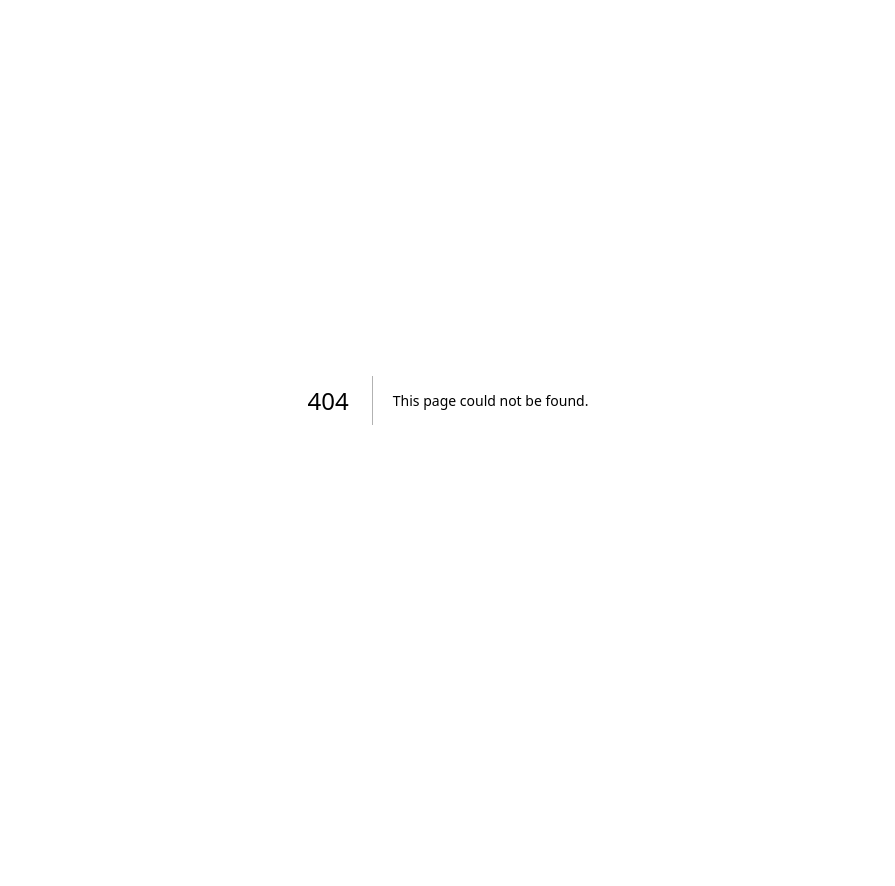
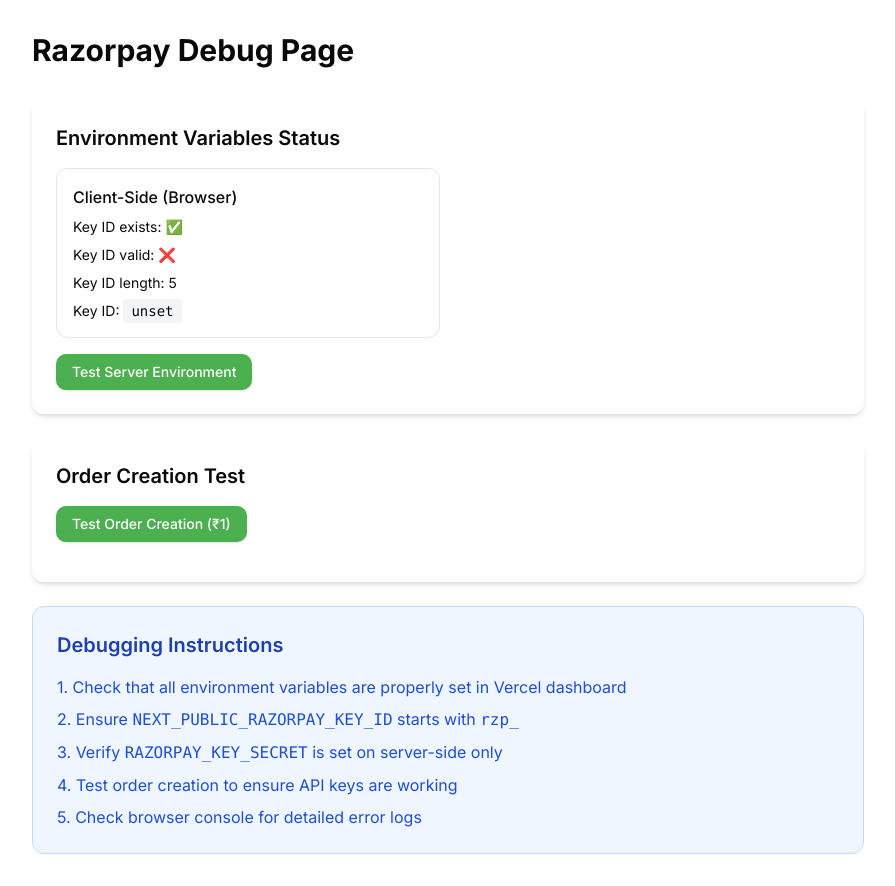
Before and after one commit to Navasaiadla/atomecostorereal, a Next.js app: page /debug/razorpay in a window 1280 px wide. Before the commit this address had no page. Shown: the whole page, without its empty margins (192-1087 px from the left). Before the commit the page ends 800 px from the top, so only its background shows below. Built offline with nearby package versions, Linux system fonts and the light colour scheme; no server answers.

Commit message:
Fix Razorpay integration with enhanced error handling

```diff
--- a/app/api/payment/create-order/route.ts
+++ b/app/api/payment/create-order/route.ts
@@ -19,6 +19,8 @@
 export async function POST(request: NextRequest) {
   try {
     console.log('Creating Razorpay order...')
+    console.log('Server Key ID:', process.env.RAZORPAY_KEY_ID)
+    console.log('Server Key Secret exists:', !!process.env.RAZORPAY_KEY_SECRET)
 
     // Get Razorpay instance with proper error handling
     let razorpay
@@ -53,7 +55,9 @@
       payment_capture: 1,
     }
 
+    console.log('Creating order with options:', options)
     const order = await razorpay.orders.create(options)
+    console.log('Order created successfully:', order)
 
     return NextResponse.json({
       success: true,
@@ -62,7 +66,10 @@
   } catch (error) {
     console.error('Error creating order:', error)
     return NextResponse.json(
-      { error: 'Failed to create order' },
+      {
+        error: 'Failed to create order',
+        details: error instanceof Error ? error.message : 'Unknown error'
+      },
       { status: 500 }
     )
   }
--- /dev/null
+++ b/app/debug/razorpay/page.tsx
@@ -0,0 +1,145 @@
+'use client'
+
+import { useState, useEffect } from 'react'
+import { Button } from '@/components/ui/button'
+
+export default function RazorpayDebugPage() {
+  const [envStatus, setEnvStatus] = useState<any>(null)
+  const [orderTest, setOrderTest] = useState<any>(null)
+  const [loading, setLoading] = useState(false)
+
+  useEffect(() => {
+    // Check environment variables on client side
+    const clientKeyId = process.env.NEXT_PUBLIC_RAZORPAY_KEY_ID
+    setEnvStatus({
+      clientKeyId,
+      clientKeyIdExists: !!clientKeyId,
+      clientKeyIdValid: clientKeyId && clientKeyId.startsWith('rzp_') && clientKeyId !== 'rzp_test_your_key_id_here',
+      clientKeyIdLength: clientKeyId?.length || 0
+    })
+  }, [])
+
+  const testOrderCreation = async () => {
+    setLoading(true)
+    try {
+      const response = await fetch('/api/payment/create-order', {
+        method: 'POST',
+        headers: {
+          'Content-Type': 'application/json',
+        },
+        body: JSON.stringify({
+          amount: 100,
+          currency: 'INR',
+          receipt: `test_${Date.now()}`,
+        }),
+      })
+
+      const data = await response.json()
+      setOrderTest({
+        status: response.status,
+        success: response.ok,
+        data
+      })
+    } catch (error) {
+      setOrderTest({
+        status: 'ERROR',
+        success: false,
+        error: error instanceof Error ? error.message : 'Unknown error'
+      })
+    } finally {
+      setLoading(false)
+    }
+  }
+
+  const testServerEnv = async () => {
+    setLoading(true)
+    try {
+      const response = await fetch('/api/test-env')
+      const data = await response.json()
+      setEnvStatus(prev => ({ ...prev, server: data }))
+    } catch (error) {
+      console.error('Error testing server env:', error)
+    } finally {
+      setLoading(false)
+    }
+  }
+
+  return (
+    <div className="container mx-auto p-8 max-w-4xl">
+      <h1 className="text-3xl font-bold mb-8">Razorpay Debug Page</h1>
+
+      {/* Environment Variables Status */}
+      <div className="bg-white rounded-lg shadow-md p-6 mb-6">
+        <h2 className="text-xl font-semibold mb-4">Environment Variables Status</h2>
+
+        {envStatus && (
+          <div className="space-y-4">
+            <div className="grid grid-cols-1 md:grid-cols-2 gap-4">
+              <div className="border rounded-lg p-4">
+                <h3 className="font-medium mb-2">Client-Side (Browser)</h3>
+                <div className="space-y-2 text-sm">
+                  <div>Key ID exists: <span className={envStatus.clientKeyIdExists ? 'text-green-600' : 'text-red-600'}>{envStatus.clientKeyIdExists ? '✅' : '❌'}</span></div>
+                  <div>Key ID valid: <span className={envStatus.clientKeyIdValid ? 'text-green-600' : 'text-red-600'}>{envStatus.clientKeyIdValid ? '✅' : '❌'}</span></div>
+                  <div>Key ID length: {envStatus.clientKeyIdLength}</div>
+                  <div>Key ID: <code className="bg-gray-100 px-2 py-1 rounded">{envStatus.clientKeyId || 'Not set'}</code></div>
+                </div>
+              </div>
+
+              {envStatus.server && (
+                <div className="border rounded-lg p-4">
+                  <h3 className="font-medium mb-2">Server-Side (API)</h3>
+                  <div className="space-y-2 text-sm">
+                    <div>Key ID exists: <span className={envStatus.server.hasKeyId ? 'text-green-600' : 'text-red-600'}>{envStatus.server.hasKeyId ? '✅' : '❌'}</span></div>
+                    <div>Key Secret exists: <span className={envStatus.server.hasKeySecret ? 'text-green-600' : 'text-red-600'}>{envStatus.server.hasKeySecret ? '✅' : '❌'}</span></div>
+                    <div>Public Key ID exists: <span className={envStatus.server.hasPublicKeyId ? 'text-green-600' : 'text-red-600'}>{envStatus.server.hasPublicKeyId ? '✅' : '❌'}</span></div>
+                    <div>Key ID valid: <span className={envStatus.server.keyIdStartsWith ? 'text-green-600' : 'text-red-600'}>{envStatus.server.keyIdStartsWith ? '✅' : '❌'}</span></div>
+                    <div>Public Key ID valid: <span className={envStatus.server.publicKeyIdStartsWith ? 'text-green-600' : 'text-red-600'}>{envStatus.server.publicKeyIdStartsWith ? '✅' : '❌'}</span></div>
+                  </div>
+                </div>
+              )}
+            </div>
+
+            <Button onClick={testServerEnv} disabled={loading} className="mt-4">
+              {loading ? 'Testing...' : 'Test Server Environment'}
+            </Button>
+          </div>
+        )}
+      </div>
+
+      {/* Order Creation Test */}
+      <div className="bg-white rounded-lg shadow-md p-6 mb-6">
+        <h2 className="text-xl font-semibold mb-4">Order Creation Test</h2>
+
+        <Button onClick={testOrderCreation} disabled={loading} className="mb-4">
+          {loading ? 'Creating Order...' : 'Test Order Creation (₹1)'}
+        </Button>
+
+        {orderTest && (
+          <div className="border rounded-lg p-4 bg-gray-50">
+            <h3 className="font-medium mb-2">Test Result:</h3>
+            <div className="space-y-2 text-sm">
+              <div>Status: <span className={orderTest.success ? 'text-green-600' : 'text-red-600'}>{orderTest.status}</span></div>
+              <div>Success: <span className={orderTest.success ? 'text-green-600' : 'text-red-600'}>{orderTest.success ? '✅' : '❌'}</span></div>
+              <div>Response:</div>
+              <pre className="bg-white p-3 rounded border text-xs overflow-auto">
+                {JSON.stringify(orderTest.data || orderTest.error, null, 2)}
+              </pre>
+            </div>
+          </div>
+        )}
+      </div>
+
+      {/* Instructions */}
+      <div className="bg-blue-50 border border-blue-200 rounded-lg p-6">
+        <h2 className="text-xl font-semibold mb-4 text-blue-800">Debugging Instructions</h2>
+        <div className="space-y-2 text-blue-700">
+          <p>1. Check that all environment variables are properly set in Vercel dashboard</p>
+          <p>2. Ensure <code>NEXT_PUBLIC_RAZORPAY_KEY_ID</code> starts with <code>rzp_</code></p>
+          <p>3. Verify <code>RAZORPAY_KEY_SECRET</code> is set on server-side only</p>
+          <p>4. Test order creation to ensure API keys are working</p>
+          <p>5. Check browser console for detailed error logs</p>
+        </div>
+      </div>
+    </div>
+  )
+}
--- a/components/ui/razorpay-button.tsx
+++ b/components/ui/razorpay-button.tsx
@@ -41,10 +41,21 @@
     const script = document.createElement('script')
     script.src = 'https://checkout.razorpay.com/v1/checkout.js'
     script.async = true
+
+    script.onload = () => {
+      console.log('Razorpay script loaded successfully')
+    }
+
+    script.onerror = () => {
+      console.error('Failed to load Razorpay script')
+    }
+
     document.body.appendChild(script)
 
     return () => {
+      if (document.body.contains(script)) {
         document.body.removeChild(script)
+      }
     }
   }, [])
 
@@ -54,6 +65,7 @@
       console.log('Starting payment process...')
       console.log('Amount:', amount)
       console.log('Currency:', currency)
+      console.log('Client Key ID:', process.env.NEXT_PUBLIC_RAZORPAY_KEY_ID)
 
       // Check if Razorpay key is configured
       if (!process.env.NEXT_PUBLIC_RAZORPAY_KEY_ID || process.env.NEXT_PUBLIC_RAZORPAY_KEY_ID === 'rzp_test_your_key_id_here') {
@@ -94,8 +106,10 @@
           email: customerEmail,
           contact: customerPhone,
         },
-                 handler: async function (response: any) {
+        handler: {
+          payment_success: async function (response: any) {
             try {
+              console.log('Payment success response:', response)
               // Verify payment
               const verifyResponse = await fetch('/api/payment/verify', {
                 method: 'POST',
@@ -110,26 +124,38 @@
               })
 
               const verifyData = await verifyResponse.json()
+              console.log('Verification response:', verifyData)
 
               if (verifyData.success) {
                 onSuccess?.(response)
                 // Redirect to success page with payment details
                 window.location.href = `/payment-success?payment_id=${response.razorpay_payment_id}&order_id=${response.razorpay_order_id}`
               } else {
+                console.error('Payment verification failed:', verifyData.error)
                 onFailure?.(verifyData.error)
                 // Redirect to failure page
                 window.location.href = `/payment-failed?error_code=VERIFICATION_FAILED&error_description=${encodeURIComponent(verifyData.error)}&order_id=${response.razorpay_order_id}`
               }
             } catch (error) {
+              console.error('Payment verification error:', error)
               onFailure?.(error)
               // Redirect to failure page
               const errorMessage = error instanceof Error ? error.message : 'Network error occurred'
               window.location.href = `/payment-failed?error_code=NETWORK_ERROR&error_description=${encodeURIComponent(errorMessage)}&order_id=${response.razorpay_order_id || 'unknown'}`
             }
           },
+          payment_failed: function (response: any) {
+            console.error('Payment failed response:', response)
+            console.error('Payment failed error details:', response.error)
+            onFailure?.(response.error)
+            // Redirect to failure page
+            window.location.href = `/payment-failed?error_code=PAYMENT_FAILED&error_description=${encodeURIComponent(response.error?.description || 'Payment failed')}&order_id=${response.razorpay_order_id || orderData.order.id}`
+          }
+        },
         modal: {
           ondismiss: function () {
             setLoading(false)
+            console.log('Payment modal dismissed by user')
             // Redirect to failure page when modal is dismissed
             window.location.href = `/payment-failed?error_code=PAYMENT_CANCELLED&error_description=Payment was cancelled by user&order_id=${orderData.order.id}`
           },
```
Also changed, not shown: 1 other file (tests, documents, lock files or other folders). Lines whose indentation alone changed are shown as unchanged.
